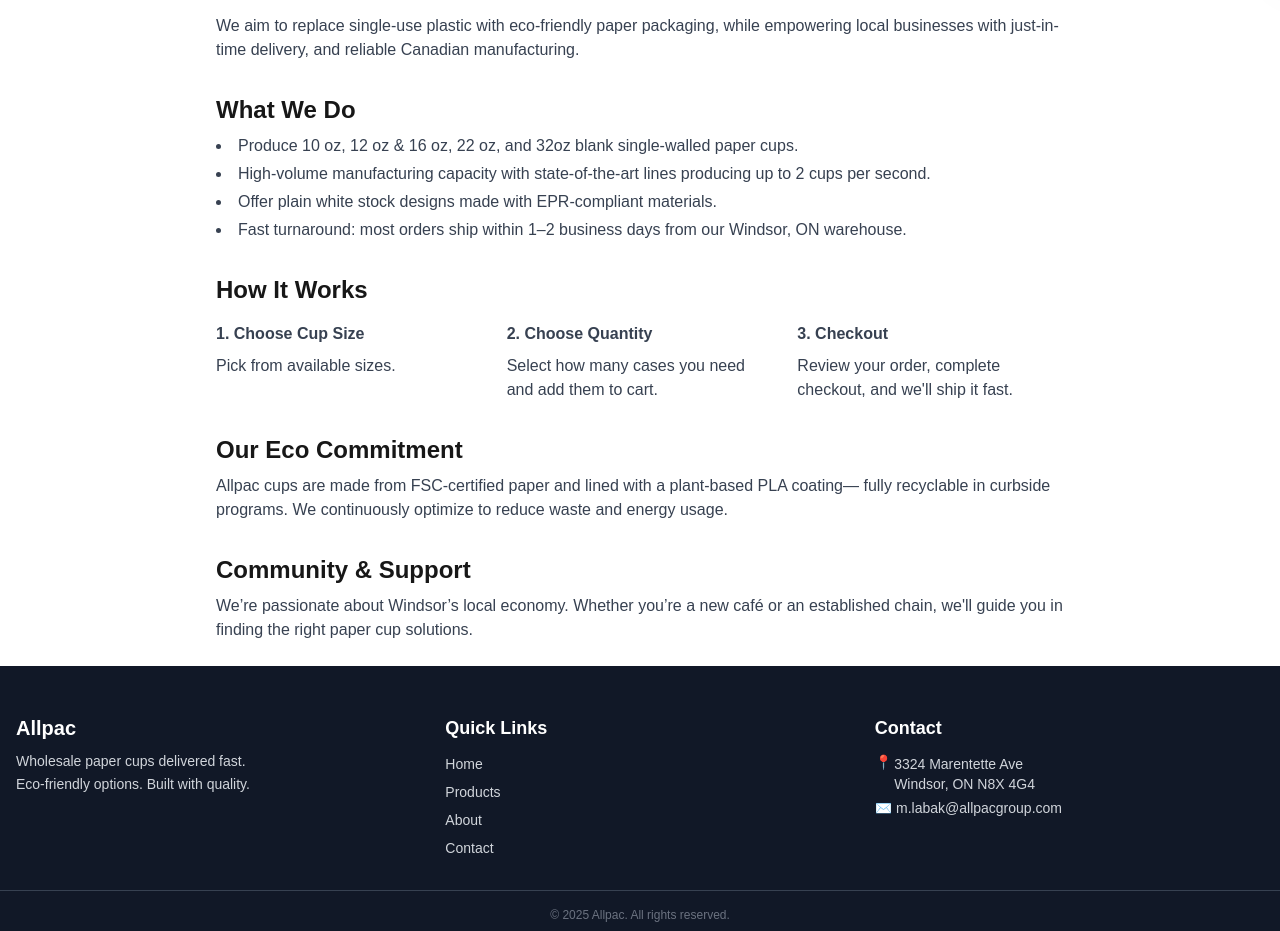
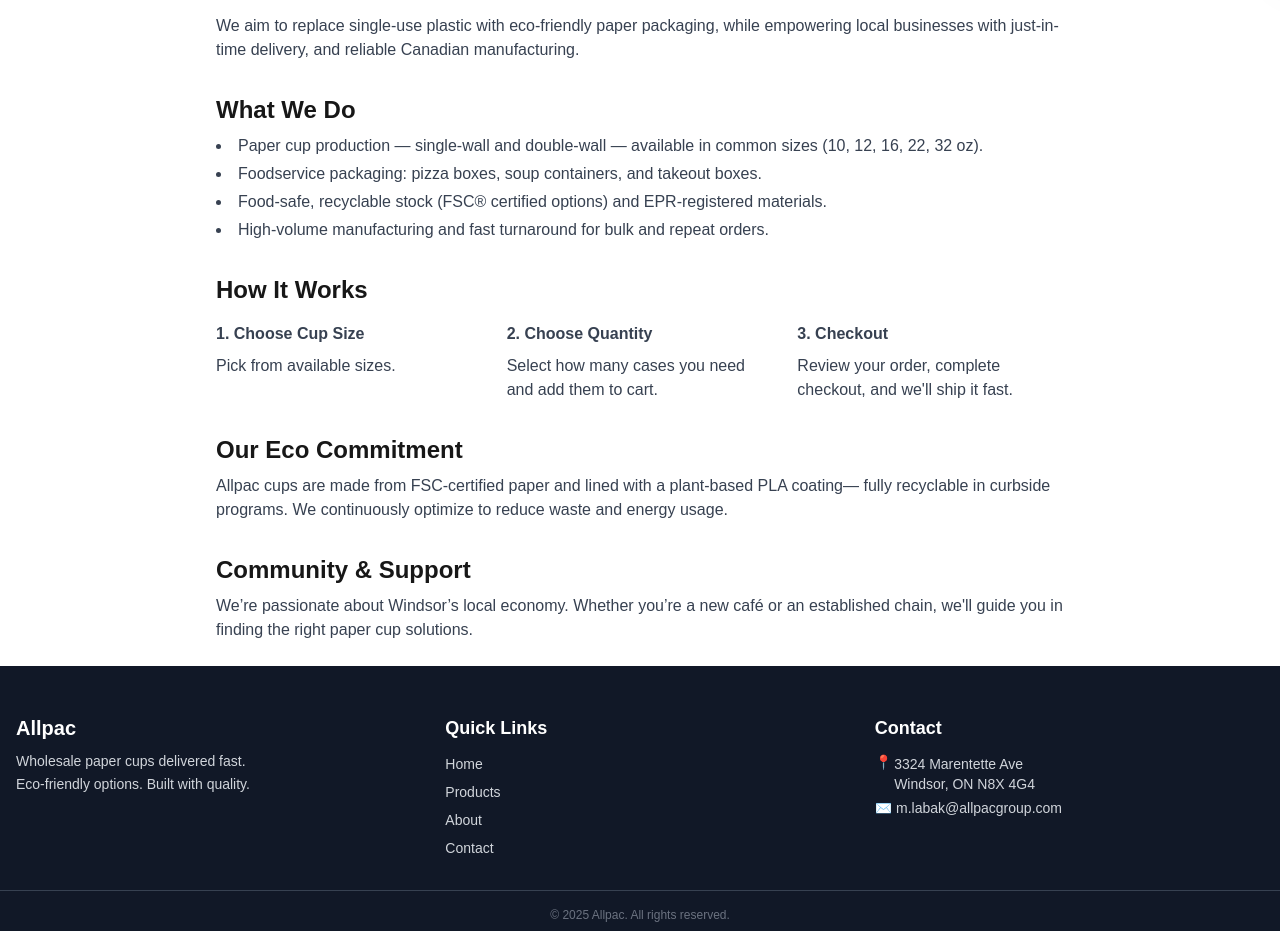
Before and after one commit to Emadedin1/allpacstore, a Next.js app: page /about in a window 1280 px wide. Shown: the part 845-1776 px from the top of the page. Built offline with nearby package versions, Linux system fonts and the light colour scheme.

Commit message:
Update product offerings in about page

```diff
--- a/src/app/about/page.jsx
+++ b/src/app/about/page.jsx
@@ -41,12 +41,12 @@ export default function AboutPage() {
       {/* What We Do */}
       <section>
         <h2 className="text-2xl font-semibold mb-2">What We Do</h2>
-        <ul className="list-disc list-inside text-gray-700 space-y-1">
-          <li>Produce 10 oz, 12 oz & 16 oz, 22 oz, and 32oz blank single-walled paper cups.</li>
-          <li>High-volume manufacturing capacity with state-of-the-art lines producing up to 2 cups per second.</li>
-          <li>Offer plain white stock designs made with EPR-compliant materials.</li>
-          <li>Fast turnaround: most orders ship within 1–2 business days from our Windsor, ON warehouse.</li>
-        </ul>
+          <ul className="list-disc list-inside text-gray-700 space-y-1">
+            <li>Paper cup production — single-wall and double-wall — available in common sizes (10, 12, 16, 22, 32 oz).</li>
+            <li>Foodservice packaging: pizza boxes, soup containers, and takeout boxes.</li>
+            <li>Food-safe, recyclable stock (FSC® certified options) and EPR‑registered materials.</li>
+            <li>High-volume manufacturing and fast turnaround for bulk and repeat orders.</li>
+          </ul>
       </section>
 
       {/* How It Works */}
```
